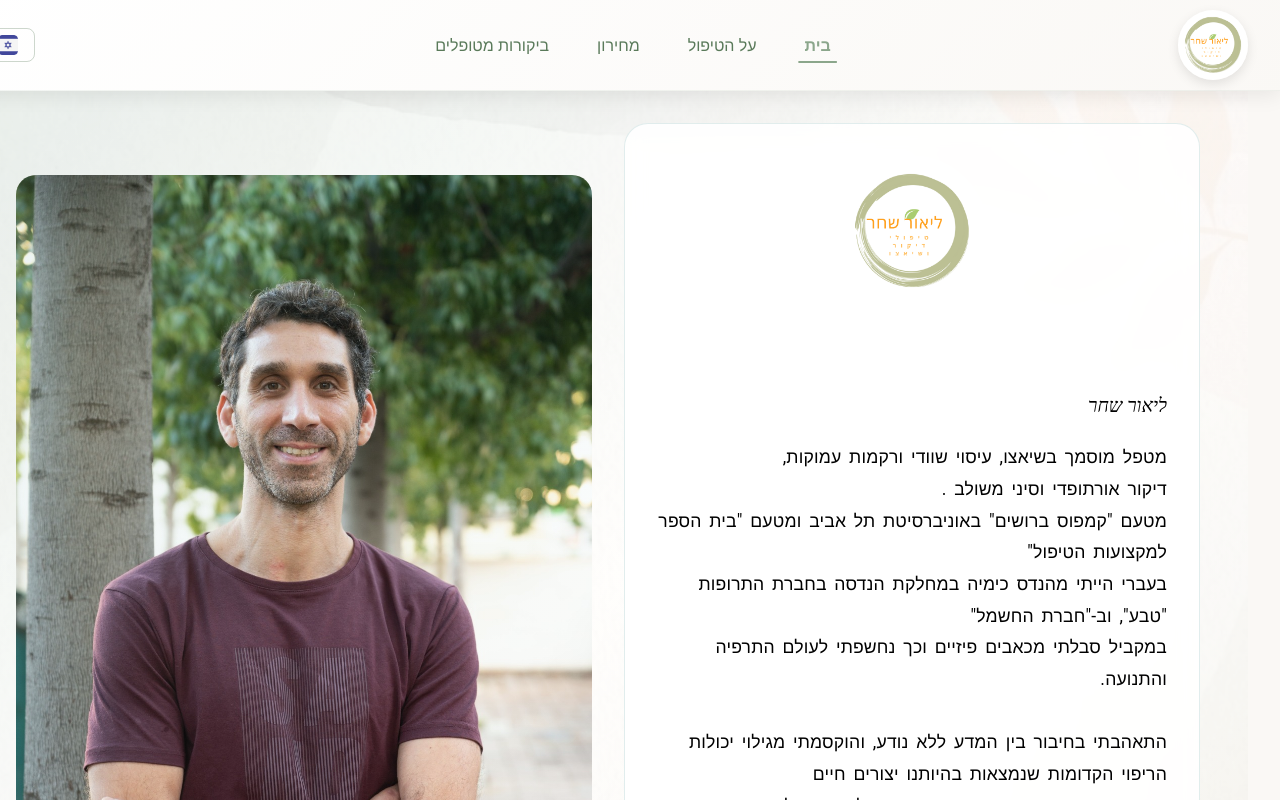
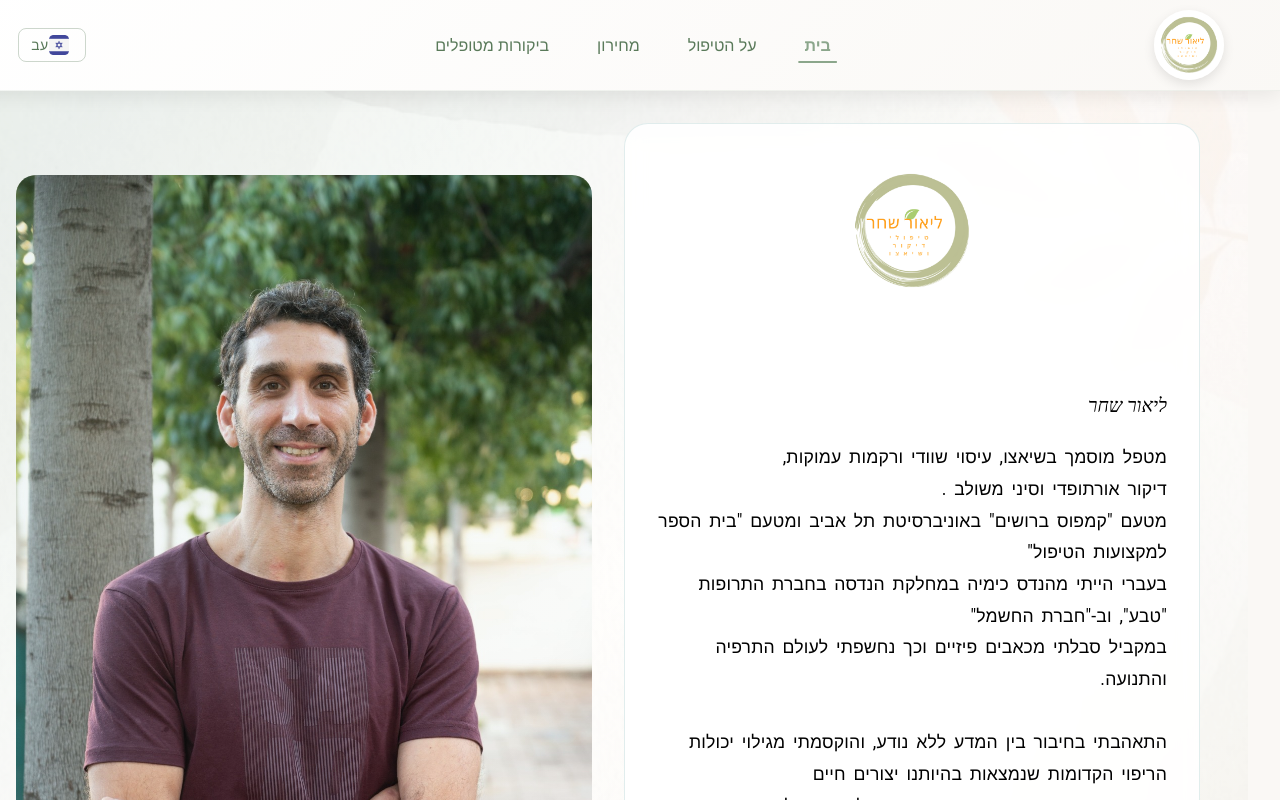
Before and after one commit to Rafcon96/lior-shiatsu, a React (Create React App) app: page / in a window 1280 px wide. Shown: the top 800 px of the page. Built offline with nearby package versions, Linux system fonts and the light colour scheme.

Commit message:
added text align 4

```diff
--- a/src/components/Header/index.jsx
+++ b/src/components/Header/index.jsx
@@ -8,7 +8,7 @@ import MenuIcon from '@mui/icons-material/Menu';
 import CloseIcon from '@mui/icons-material/Close';
 import MenuItem from '@mui/material/MenuItem';
 import { styled } from '@mui/material/styles';
-
+import Container from '@mui/material/Container';
 import LanguageBtn from '../LanguageBtn'
 import { useLang } from '../../context/language.context';
 import { Link, useLocation } from 'react-router-dom';
@@ -102,6 +102,8 @@ function ResponsiveAppBar() {
 
   return (
     <StyledAppBar position="sticky" sx={{ width: "100%" }}>
+
+      <Container maxWidth="xl">
       <Toolbar sx={{
         minHeight: { xs: 70, md: 90 },
         px: { xs: 2, md: 4 },
@@ -195,10 +197,11 @@ function ResponsiveAppBar() {
           ))}
         </Box>
 
-        <Box sx={{ width: 120, display: 'flex', justifyContent: 'flex-end' }}>
+        <Box sx={{ width: 120, display: 'flex', justifyContent: 'center'  ,alignItems:'center',paddingX:{xs:0,md:2}}}>
           <LanguageBtn />
         </Box>
       </Toolbar>
+      </Container>
     </StyledAppBar>
   );
 }
```
